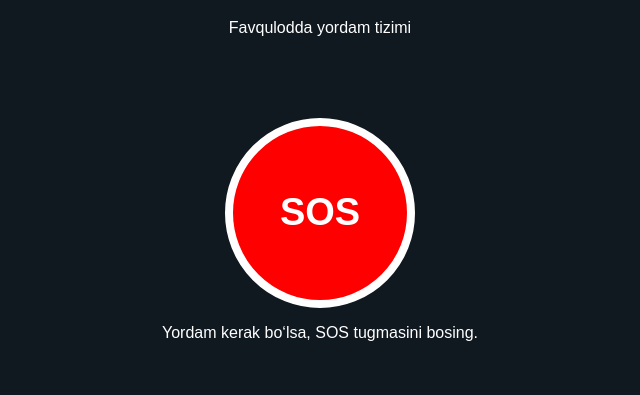
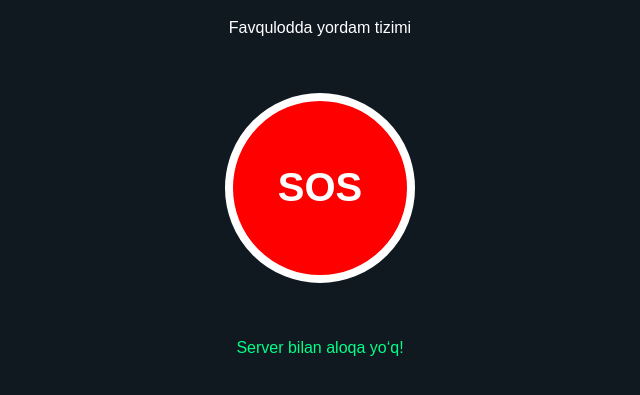
Before and after one commit to nurmuhammadabduhamidov31-rgb/zomin-sos-pro-max, a plain HTML site: page templates/index.html in a window 1280 px wide. Both pictures are taken after a click on the button "SOS". Shown: the part 95-490 px from the top of the page, without its empty margins (320-960 px from the left). Drawn offline with Linux system fonts and the light colour scheme; no server answers.

Commit message:
Update index.html

```diff
--- a/templates/index.html
+++ b/templates/index.html
@@ -2,38 +2,60 @@
 <html lang="uz">
 <head>
 <meta charset="UTF-8">
-<meta name="viewport" content="width=device-width, initial-scale=1.0">
+<meta name="viewport" content="width=device-width, initial-scale=1">
 <title>ZOMIN SOS PRO MAX</title>
 <style>
 body {
-    background: #101820;
-    color: white;
-    text-align: center;
-    font-family: Arial;
-    padding: 25px;
+    background:#101820;
+    color:white;
+    text-align:center;
+    font-family:Arial;
+    padding:25px;
 }
-h1 { color: #ff3333; }
-.sos {
-    width: 190px;
-    height: 190px;
-    border-radius: 50%;
-    background: red;
-    color: white;
-    font-size: 38px;
-    font-weight: bold;
-    border: 8px solid white;
-    margin-top: 65px;
+h1 {color:#ff3333;}
+button {
+    width:190px;
+    height:190px;
+    border-radius:50%;
+    background:red;
+    color:white;
+    font-size:40px;
+    font-weight:bold;
+    border:8px solid white;
+    margin:40px;
 }
+#result {color:#00ff88;}
 </style>
 </head>
 <body>
+
 <h1>🚨 ZOMIN SOS PRO MAX</h1>
 <p>Favqulodda yordam tizimi</p>
 
-<button class="sos" onclick="alert('SOS signali tayyor!')">
-SOS
-</button>
+<button onclick="sendSOS()">SOS</button>
 
-<p>Yordam kerak bo‘lsa, SOS tugmasini bosing.</p>
+<p id="result">Tizim tayyor</p>
+
+<script>
+async function sendSOS() {
+    document.getElementById("result").innerText =
+        "SOS signali yuborilmoqda...";
+
+    try {
+        let response = await fetch("/sos", {
+            method: "POST"
+        });
+
+        let data = await response.json();
+
+        document.getElementById("result").innerText =
+            data.message;
+    } catch (error) {
+        document.getElementById("result").innerText =
+            "Server bilan aloqa yo‘q!";
+    }
+}
+</script>
+
 </body>
 </html>
```
